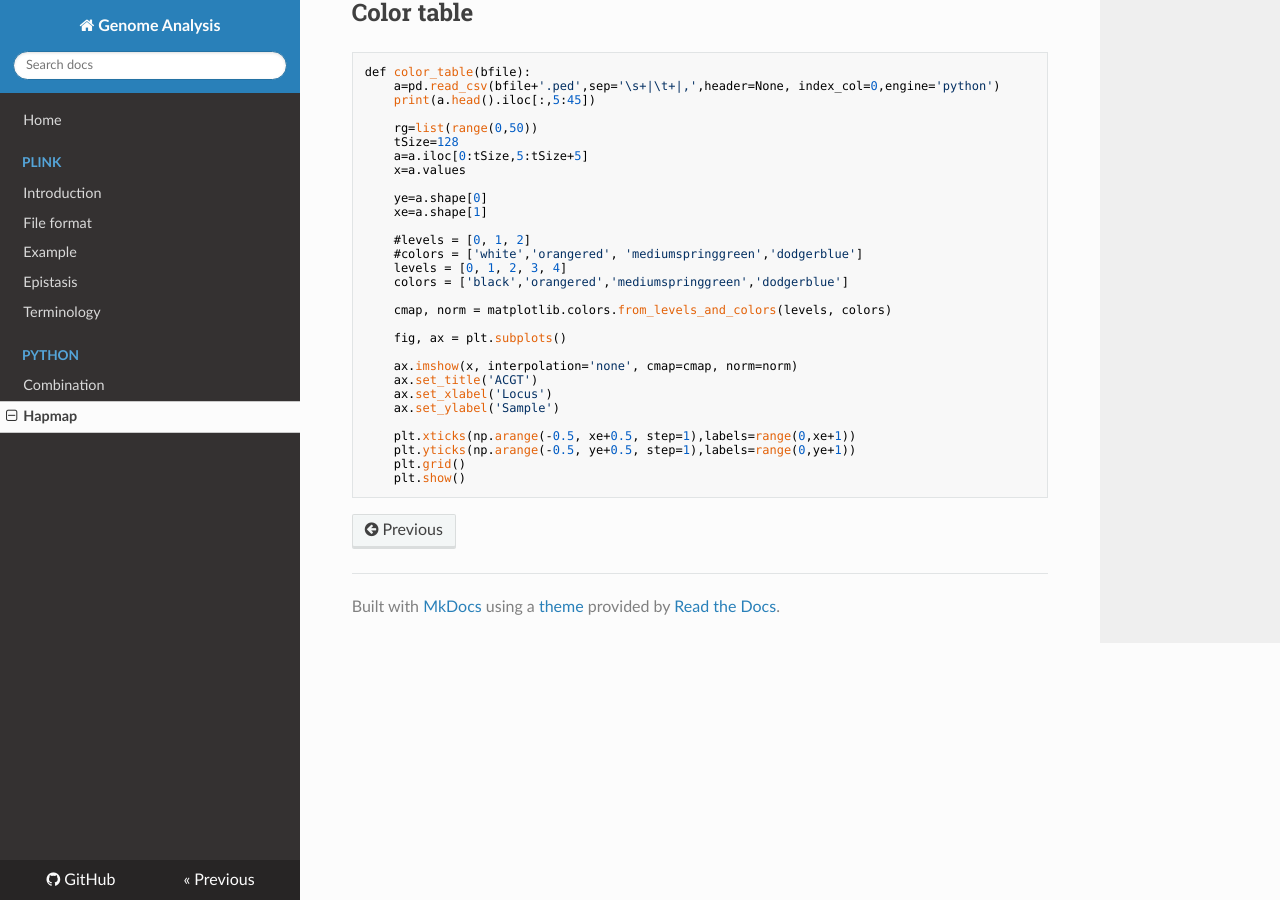
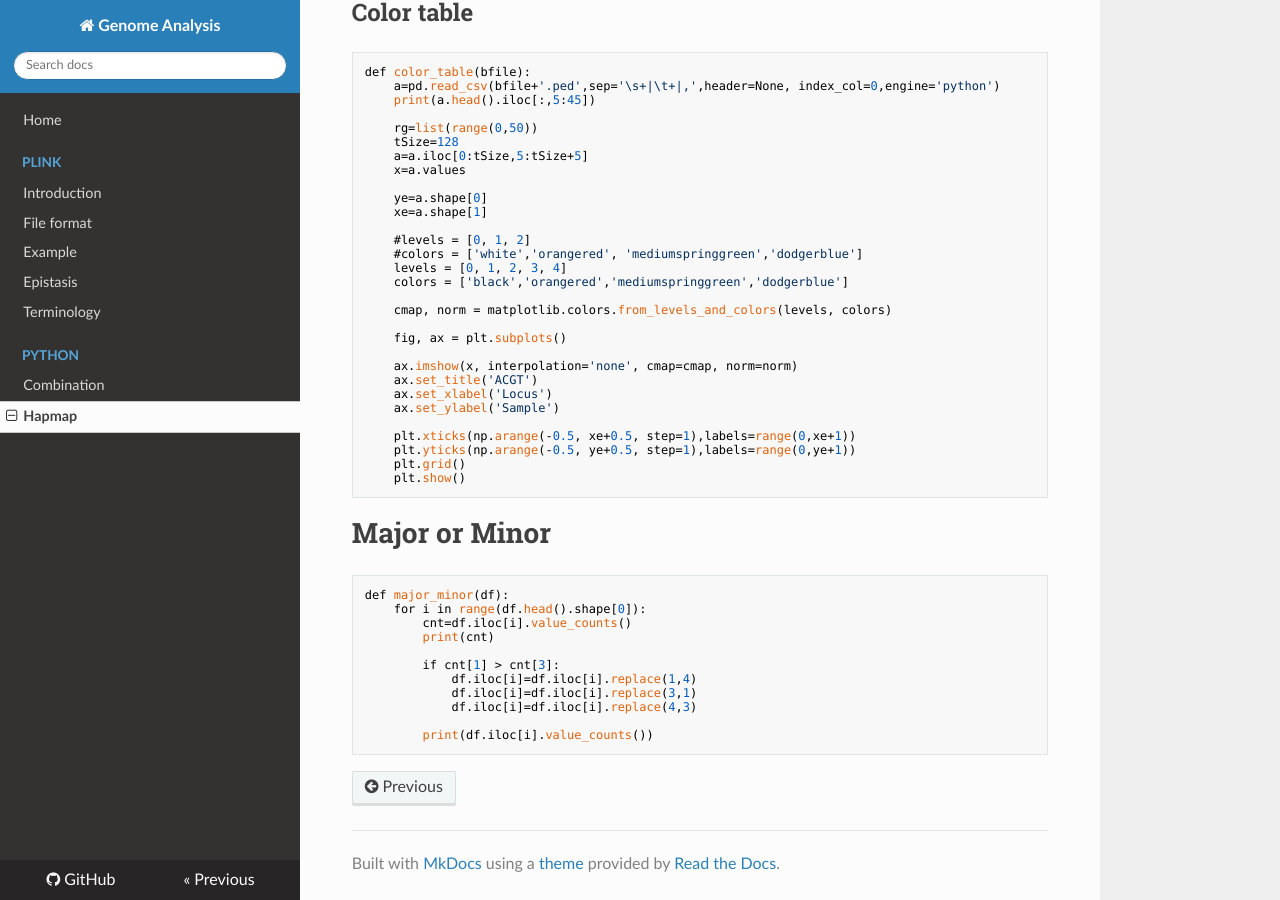
Before and after one commit to WonyoungCho/plink, an MkDocs documentation site: the page built from docs/hapMap1KG_ch7_8.md, in a window 1280 px wide and 900 px high, scrolled down 3660 px. Built offline with MkDocs 1.6.1, drawn with Linux system fonts in a browser that asks for light colours; nearby versions of some CDN libraries; old or Windows-style settings are respelled for this version of MkDocs.

Commit message:
Update hapMap1KG_ch7_8.md

````diff
--- a/docs/hapMap1KG_ch7_8.md
+++ b/docs/hapMap1KG_ch7_8.md
@@ -187,3 +187,18 @@ def color_table(bfile):
     plt.grid()
     plt.show()
 ```
+
+# Major or Minor
+```
+def major_minor(df):
+    for i in range(df.head().shape[0]):
+        cnt=df.iloc[i].value_counts()
+        print(cnt)
+
+        if cnt[1] > cnt[3]:
+            df.iloc[i]=df.iloc[i].replace(1,4)
+            df.iloc[i]=df.iloc[i].replace(3,1)
+            df.iloc[i]=df.iloc[i].replace(4,3)
+
+        print(df.iloc[i].value_counts())
+```
````
